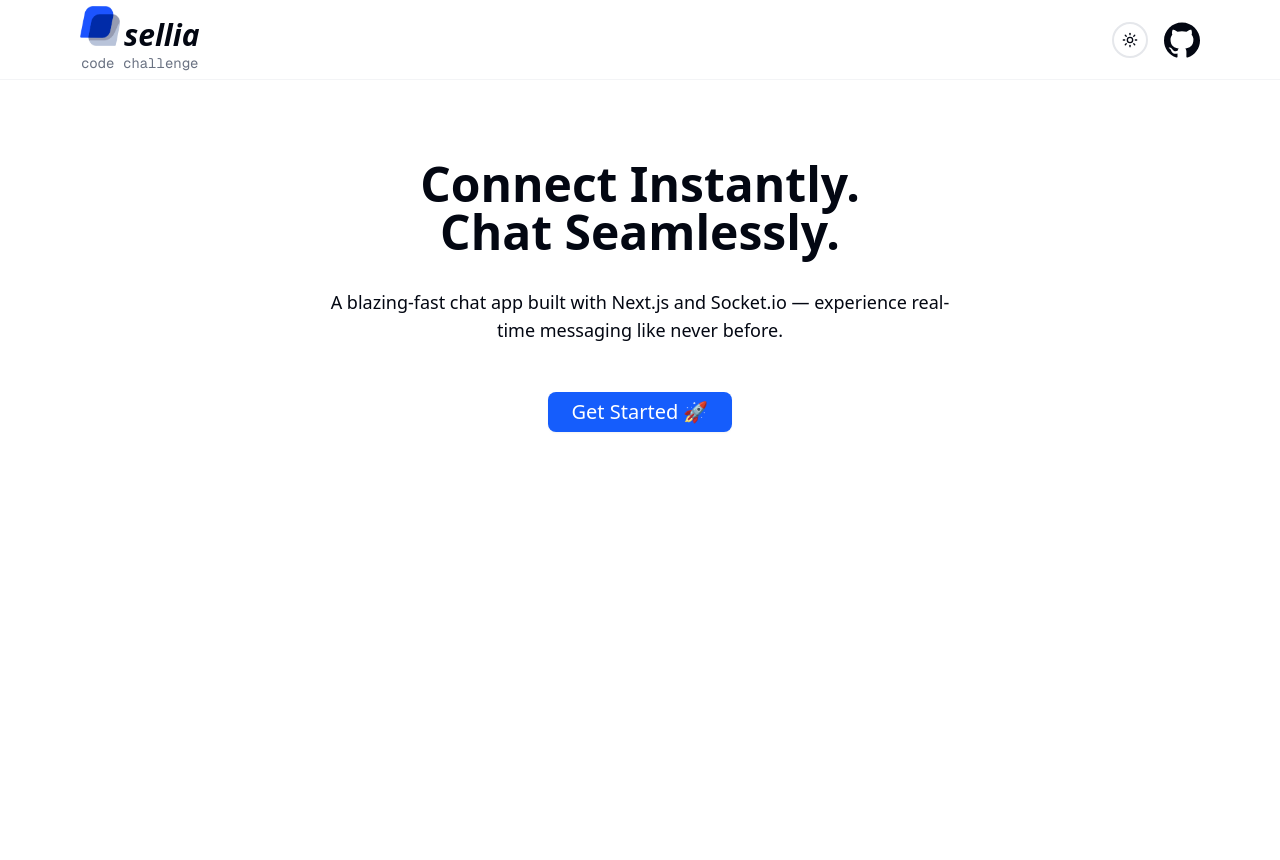
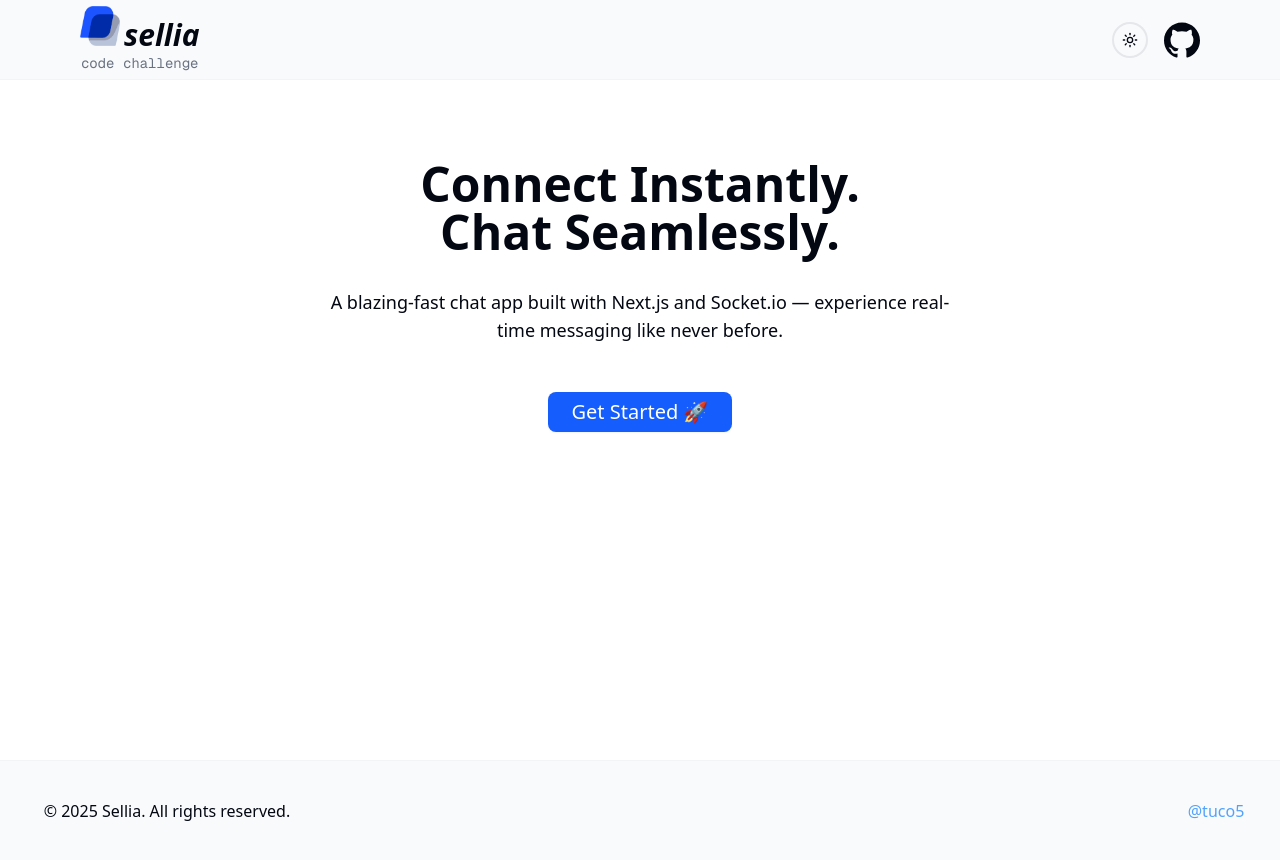
Before and after one commit to tuco5/chat-app, a Next.js app: page / in a window 1280 px wide. Shown: the top 860 px of the page. Built offline with nearby package versions, Linux system fonts and the light colour scheme.

Commit message:
Feature Footer (#12)
* footer

* header bg

* init footer

* push footer to the bottom

```diff
--- /dev/null
+++ b/src/app/_components/footer.tsx
@@ -0,0 +1,16 @@
+export default function Footer() {
+  return (
+    <footer className="flex justify-center items-center h-25 border-t border-muted bg-sidebar mt-auto">
+      <div className="flex items-center justify-between p-2 w-full max-w-6xl">
+        &copy; 2025 Sellia. All rights reserved.
+      </div>
+
+      <a
+        href="https://www.linkedin.com/in/tuco5/"
+        className="text-blue-400 hover:dark:text-blue-300 transition-all duration-300 hover:text-blue-500"
+      >
+        @tuco5
+      </a>
+    </footer>
+  );
+}
--- a/src/app/_components/header.tsx
+++ b/src/app/_components/header.tsx
@@ -4,7 +4,7 @@ import ThemeToggle from "@/components/layout/theme-toggle";
 
 export default function Header() {
   return (
-    <header className="w-full flex justify-center items-center h-20 border-b border-muted">
+    <header className="w-full flex justify-center items-center h-20 border-b border-muted bg-sidebar">
       <div className="flex items-center justify-between w-full max-w-6xl px-4">
         <SelliaLogo />
         <nav className="flex items-center gap-4">
--- a/src/app/layout.tsx
+++ b/src/app/layout.tsx
@@ -3,6 +3,7 @@ import { Geist, Geist_Mono } from "next/font/google";
 import "./globals.css";
 import Header from "./_components/header";
 import { Providers } from "../components/providers";
+import Footer from "./_components/footer";
 
 const geistSans = Geist({
   variable: "--font-geist-sans",
@@ -32,6 +33,7 @@ export default function RootLayout({
         <Providers>
           <Header />
           {children}
+          <Footer />
         </Providers>
       </body>
     </html>
--- a/src/app/page.tsx
+++ b/src/app/page.tsx
@@ -2,7 +2,7 @@ import { Button } from "@/components/ui/button";
 
 export default function Home() {
   return (
-    <main className="min-h-screen flex flex-col items-center">
+    <main className="flex flex-col items-center min-h-[85vh]">
       <section className="text-center max-w-2xl flex flex-col items-center mt-20 gap-4">
         <h1 className="md:text-5xl text-4xl font-bold mb-4">
           Connect Instantly. <br />
```
